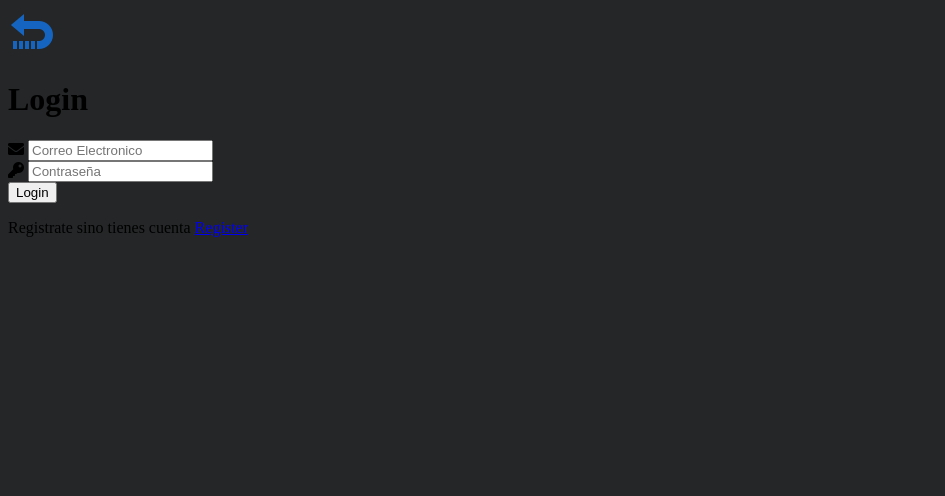
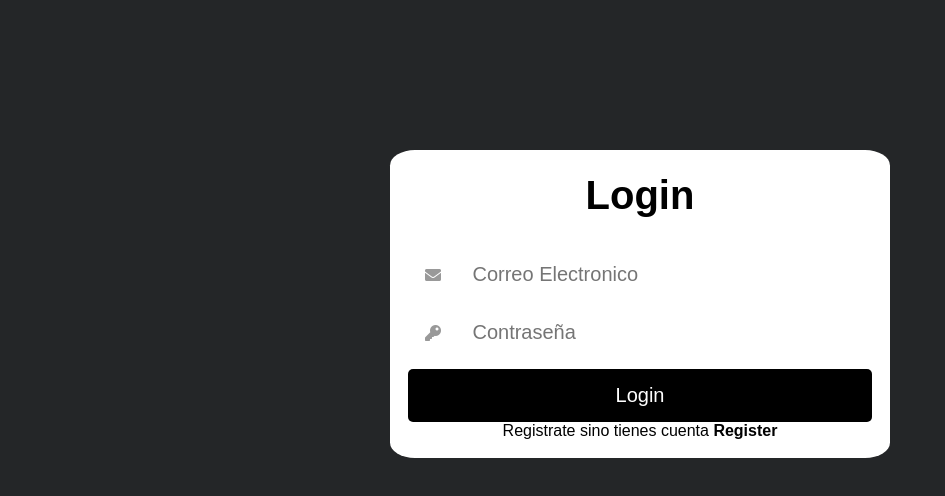
Before and after one commit to ateran876/ayksuplementos, a plain HTML site: page pages/login.html in a window 1280 px wide. Shown: the whole page, without its empty margins (0-945 px from the left). Drawn offline with Linux system fonts and the light colour scheme.

Commit message:
proyecto final

```diff
--- a/pages/login.html
+++ b/pages/login.html
@@ -7,14 +7,11 @@
     <link rel="stylesheet" href="https://use.fontawesome.com/releases/v5.6.3/css/all.css">
 
     <!-- Estilo Css -->
-   <link rel="stylesheet" href="../css/estilo.css">
+   <link rel="stylesheet" href="../css/estilos.css">
 
     <title>Iniciar sesion</title>
 </head>
 <body style="background-color: #242628;">
-    <div class="volver">
-        <a href="../index.html"><img src="../gallery/icons8-volver-48.png"></a>
-    </div>
 
     <form class="formulario">
         <h1>Login</h1>
--- a/scss/estilos.scss
+++ b/scss/estilos.scss
@@ -759,10 +759,6 @@ body {
     }
 
   /* REGISTER Y LOGIN */
-  .volver {
-    display: flex;
-    padding: 10px;
-  }
 
   .formulario {
     background: #ffffff;
```
Also changed, not shown: pages/register.html (+1 -4 lines), css/estilos.css, 1 other file.
